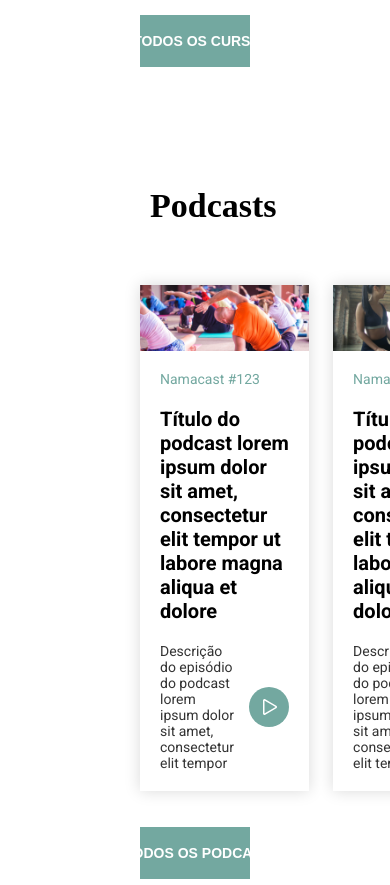
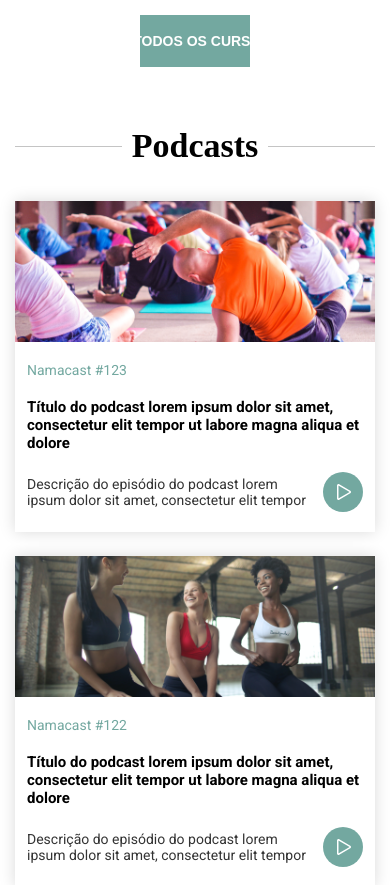
Before and after one commit to thiagodff/Namah, a Vue app in the folder frontend/: page / in a window 390 px wide. Shown: the part 4120-5005 px from the top of the page. Built offline with nearby package versions, Linux system fonts and the light colour scheme; a web font is replaced by a local one.

Commit message:
podcasts section responsive

```diff
--- a/frontend/src/components/PodcastCard.vue
+++ b/frontend/src/components/PodcastCard.vue
@@ -34,6 +34,7 @@ export default {
   background: #ffffff;
   box-shadow: 0px 0px 15px rgba(0, 0, 0, 0.15);
   cursor: pointer;
+  margin-top: 24px;
 }
 
 .card img.imagem {
@@ -68,4 +69,21 @@ export default {
   margin-right: 15px;
   color: #333333;
 }
+
+@media screen and (max-width: 790px) {
+  .card span {
+    margin-left: 12px;
+    margin-right: 12px;
+  }
+
+  .card h4 {
+    font-size: 15px;
+    margin-right: 12px;
+    margin-left: 12px;
+  }
+
+  .description {
+    margin: 20px 12px;
+  }
+}
 </style>
--- a/frontend/src/components/Podcasts.vue
+++ b/frontend/src/components/Podcasts.vue
@@ -69,14 +69,37 @@ export default {
   flex-direction: column;
 }
 
+.podcasts {
+  display: flex;
+  margin: 36px -12px 0 -12px;
+}
+
 @media screen and (max-width: 1400px) {
   .podcasts-wrapper {
     margin: 120px 140px 0 140px;
   }
 }
 
-.podcasts {
-  display: flex;
-  margin: 60px -12px 0 -12px;
+@media screen and (max-width: 1230px) {
+  .podcasts-wrapper {
+    margin: 120px 60px 0 60px;
+  }
+}
+
+@media screen and (max-width: 1080px) {
+  .podcasts {
+    flex-wrap: wrap;
+    justify-content: center;
+  }
+}
+
+@media screen and (max-width: 790px) {
+  .podcasts-wrapper {
+    margin: 60px 15px 0 15px;
+  }
+
+  .podcasts {
+    margin-top: 12px;
+  }
 }
 </style>
```
